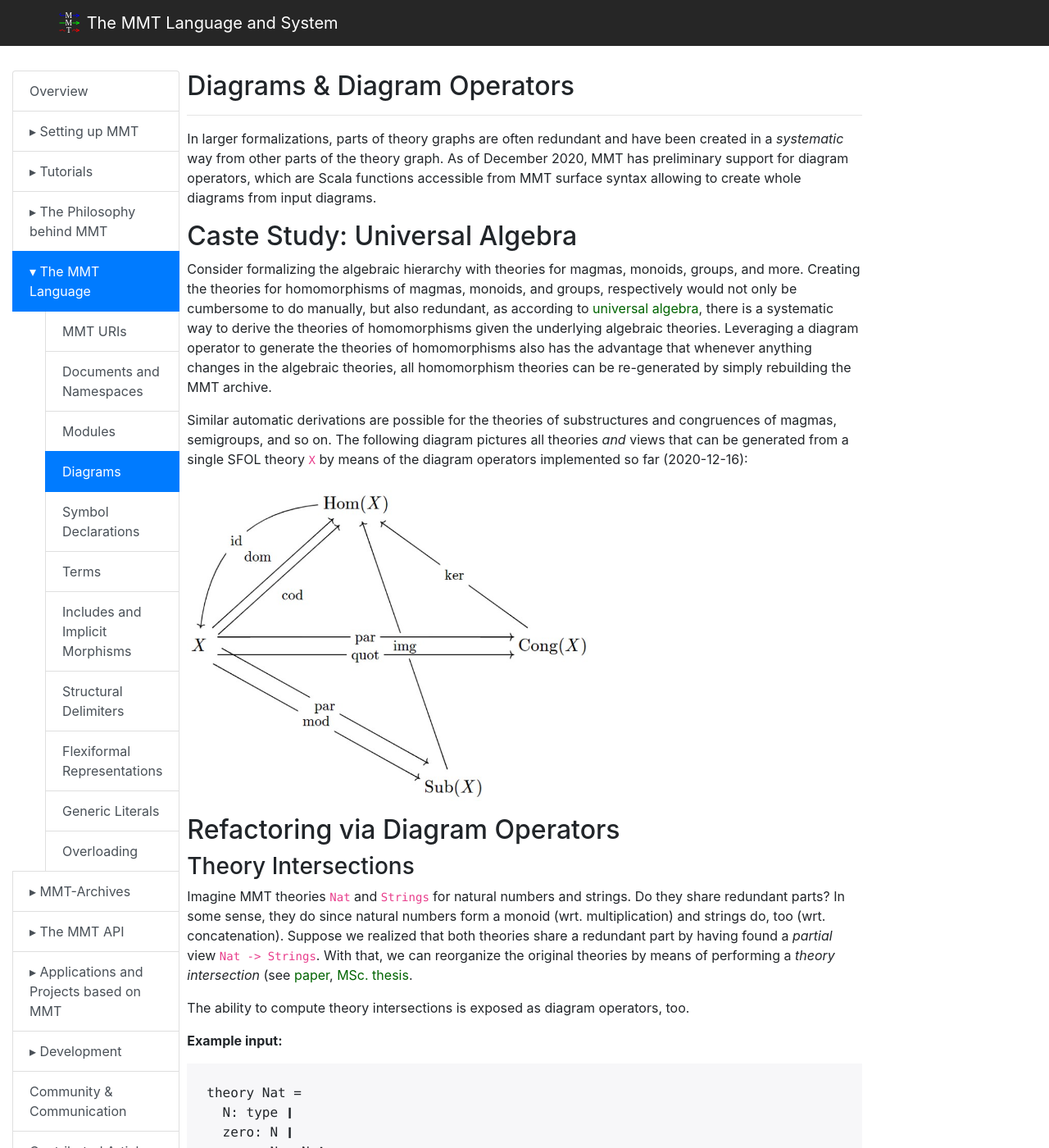
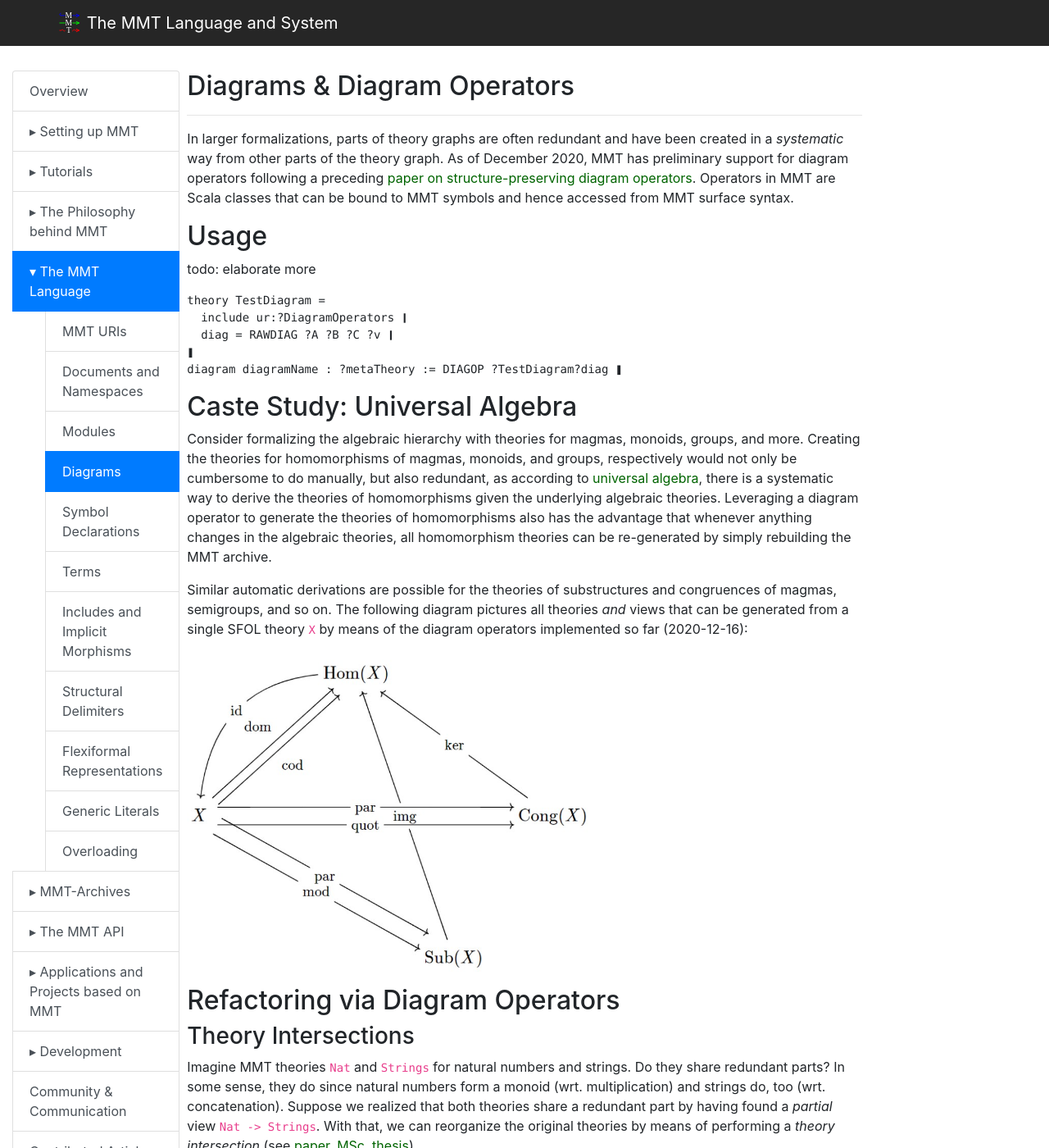
Before and after one commit to UniFormal/uniformal.github.io, a Jekyll site: the page built from doc/language/diagrams.md, in a window 1280 px wide and 1400 px high. Shown: the whole window at 82% size. Built offline with Jekyll 4.4.1, drawn with Linux system fonts in a browser that asks for light colours.

Commit message:
Update diagrams.md

````diff
--- a/doc/language/diagrams.md
+++ b/doc/language/diagrams.md
@@ -4,7 +4,20 @@ title: Diagrams & Diagram Operators
 ---
 
 In larger formalizations, parts of theory graphs are often redundant and have been created in a *systematic* way from other parts of the theory graph.
-As of December 2020, MMT has preliminary support for diagram operators, which are Scala functions accessible from MMT surface syntax allowing to create whole diagrams from input diagrams.
+As of December 2020, MMT has preliminary support for diagram operators following a preceding [paper on structure-preserving diagram operators](https://kwarc.info/people/frabe/Research/RR_diagops_20.pdf).
+Operators in MMT are Scala classes that can be bound to MMT symbols and hence accessed from MMT surface syntax.
+
+## Usage
+
+todo: elaborate more
+
+```mmt
+theory TestDiagram =
+  include ur:?DiagramOperators ❙
+  diag = RAWDIAG ?A ?B ?C ?v ❙
+❚
+diagram diagramName : ?metaTheory := DIAGOP ?TestDiagram?diag ❚
+```
 
 ## Caste Study: Universal Algebra
 
@@ -27,7 +40,7 @@ The following diagram pictures all theories *and* views that can be generated fr
 Imagine MMT theories `Nat` and `Strings` for natural numbers and strings. Do they share redundant parts?
 In some sense, they do since natural numbers form a monoid (wrt. multiplication) and strings do, too (wrt. concatenation).
 Suppose we realized that both theories share a redundant part by having found a *partial* view `Nat -> Strings`.
-With that, we can reorganize the original theories by means of performing a *theory intersection* (see [paper](https://cicm-conference.org/2015/fm4m/FMM_2015_paper_2.pdf), [MSc. thesis](https://gl.kwarc.info/supervision/MSc-archive/-/blob/master/2020/Banken_Michael.pdf).
+With that, we can reorganize the original theories by means of performing a *theory intersection* (see [paper](https://cicm-conference.org/2015/fm4m/FMM_2015_paper_2.pdf), [MSc. thesis](https://gl.kwarc.info/supervision/MSc-archive/-/blob/master/2020/Banken_Michael.pdf)).
 
 The ability to compute theory intersections is exposed as diagram operators, too.
 
````
